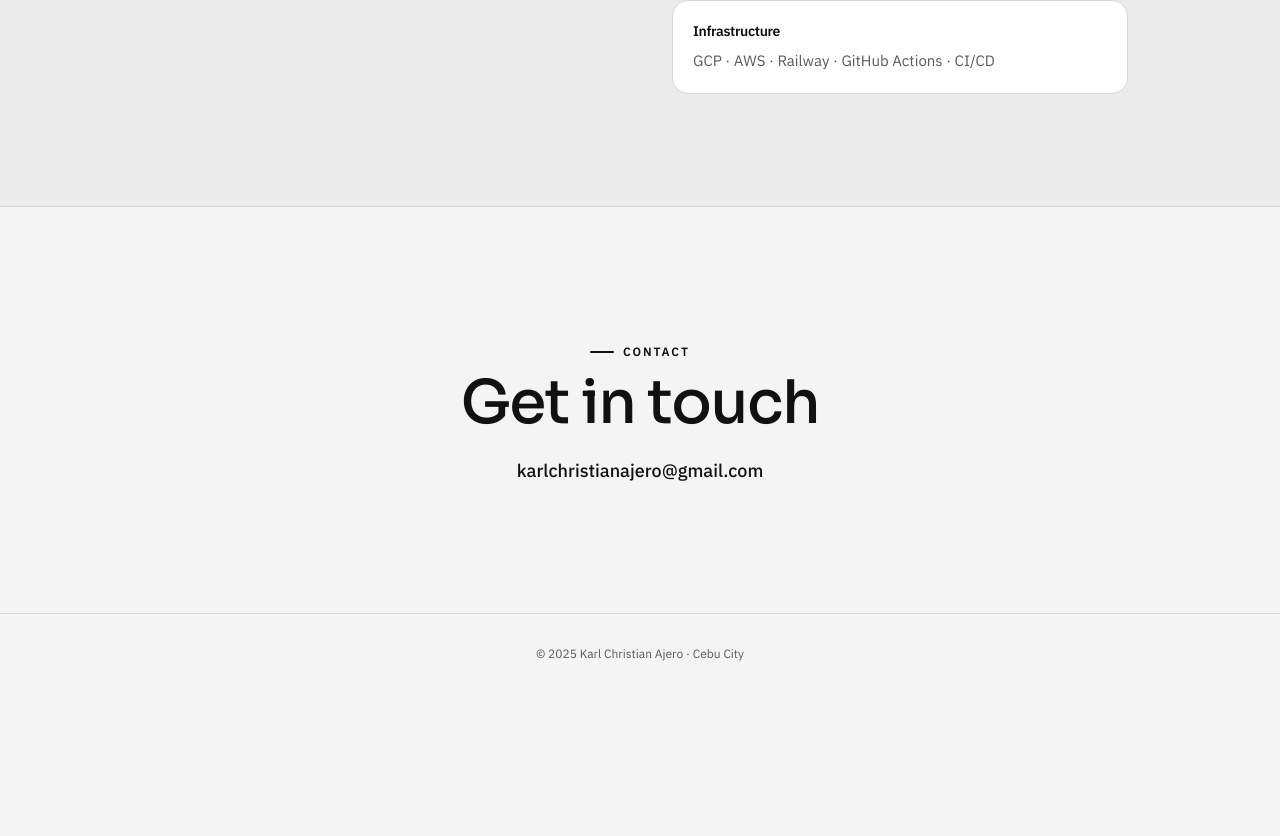
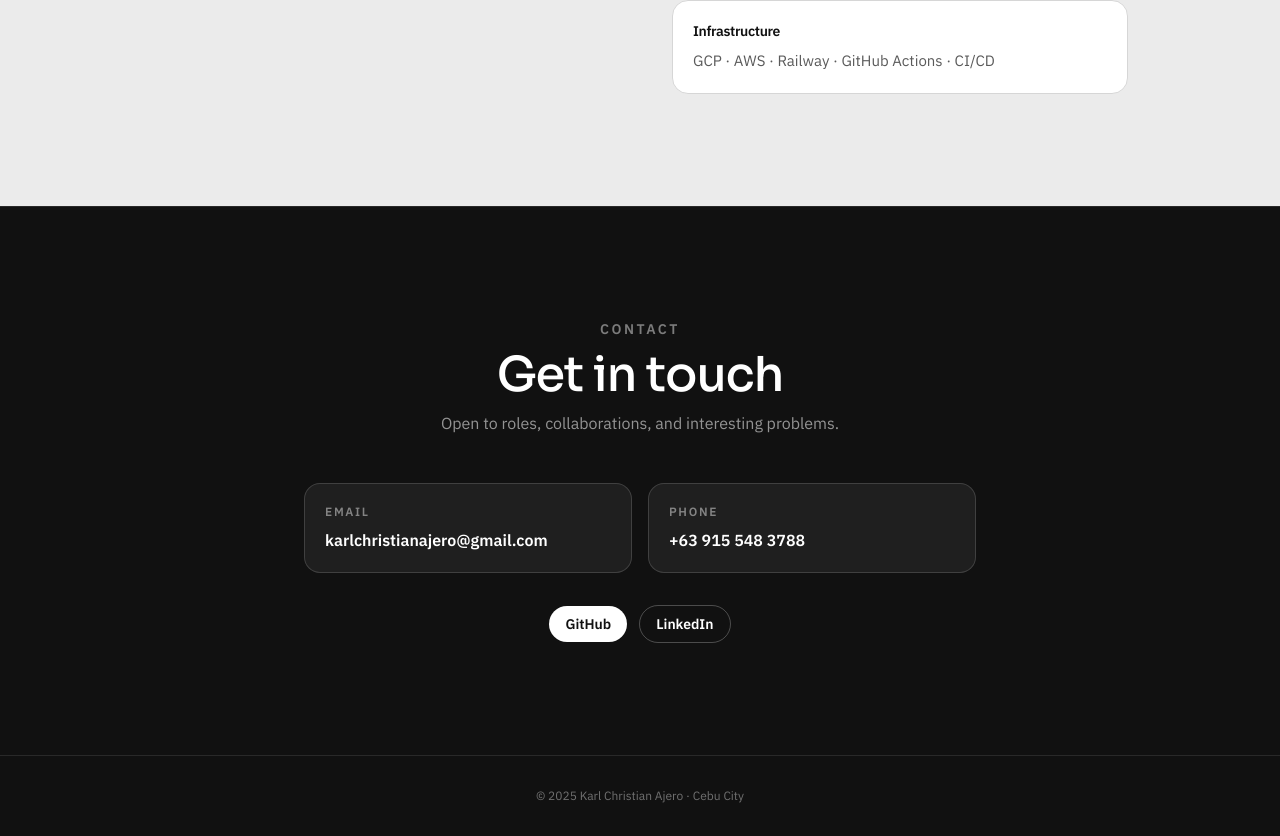
Before and after one commit to ZenXen7/Portfolio, a Next.js app: page / in a window 1280 px wide. Shown: the part 5968-6804 px from the top of the page. Before the commit the page ends 6662 px from the top, so only its background shows below. Built offline with nearby package versions, Linux system fonts and the light colour scheme.

Commit message:
Adjustments

```diff
--- a/src/app/layout.tsx
+++ b/src/app/layout.tsx
@@ -22,15 +22,15 @@ const fontDisplay = Sora({
 export const metadata: Metadata = {
   metadataBase: new URL(DATA.url),
   title: {
-    default: DATA.name,
-    template: `%s | ${DATA.name}`,
+    default: "Karl Christian Ajero | Software Developer",
+    template: `%s | Karl Christian Ajero`,
   },
   description: DATA.summary,
   icons: {
     icon: [{ url: "/icon.svg", type: "image/svg+xml" }],
   },
   openGraph: {
-    title: `${DATA.name}`,
+    title: "Karl Christian Ajero | Software Developer",
     description: DATA.summary,
     url: DATA.url,
     siteName: `${DATA.name}`,
@@ -57,7 +57,7 @@ export const metadata: Metadata = {
     },
   },
   twitter: {
-    title: `${DATA.name}`,
+    title: "Karl Christian Ajero | Software Developer",
     card: "summary_large_image",
   },
   verification: {
--- a/src/app/page.tsx
+++ b/src/app/page.tsx
@@ -235,20 +235,63 @@ export default function Page() {
         </div>
       </section>
 
-      <section id="contact" className="border-t border-[var(--line)]">
-        <Reveal className="mx-auto max-w-5xl px-4 py-16 text-center sm:px-6 sm:py-24 md:py-32">
-          <p className="section-kicker mx-auto justify-center">Contact</p>
-          <h2 className="font-display mt-3 text-3xl tracking-tight sm:text-4xl md:text-6xl">Get in touch</h2>
-          <Link
-            href={`mailto:${DATA.contact.email}`}
-            className="mt-5 inline-block max-w-full break-all text-base font-medium text-[var(--ink)] transition-opacity hover:opacity-70 sm:mt-6 sm:text-lg"
-          >
-            {DATA.contact.email}
-          </Link>
+      <section id="contact" className="border-t border-white/10 bg-[var(--ink)] text-white">
+        <Reveal className="mx-auto max-w-5xl px-4 py-16 sm:px-6 sm:py-24 md:py-28">
+          <div className="text-center">
+            <p className="text-sm font-semibold uppercase tracking-[0.18em] text-white/45">
+              Contact
+            </p>
+            <h2 className="font-display mt-3 text-3xl tracking-tight sm:text-4xl md:text-5xl">
+              Get in touch
+            </h2>
+            <p className="mx-auto mt-3 max-w-md text-sm text-white/55 sm:text-base">
+              Open to roles, collaborations, and interesting problems.
+            </p>
+          </div>
+
+          <div className="mx-auto mt-10 grid max-w-2xl gap-3 sm:mt-12 sm:grid-cols-2 sm:gap-4">
+            <Link
+              href={`mailto:${DATA.contact.email}`}
+              className="rounded-2xl border border-white/15 bg-white/[0.06] p-5 text-left transition-colors hover:border-white/35 hover:bg-white/[0.1]"
+            >
+              <p className="text-xs font-semibold uppercase tracking-[0.14em] text-white/45">
+                Email
+              </p>
+              <p className="mt-2 break-all text-sm font-semibold text-white sm:text-base">
+                {DATA.contact.email}
+              </p>
+            </Link>
+            <Link
+              href={`tel:${DATA.contact.telHref}`}
+              className="rounded-2xl border border-white/15 bg-white/[0.06] p-5 text-left transition-colors hover:border-white/35 hover:bg-white/[0.1]"
+            >
+              <p className="text-xs font-semibold uppercase tracking-[0.14em] text-white/45">
+                Phone
+              </p>
+              <p className="mt-2 text-sm font-semibold text-white sm:text-base">
+                {DATA.contact.tel}
+              </p>
+            </Link>
+          </div>
+
+          <div className="mt-8 flex flex-wrap items-center justify-center gap-3 text-sm font-semibold">
+            <Link
+              href={DATA.contact.social.GitHub.url}
+              className="rounded-full bg-white px-4 py-2 text-[var(--ink)] transition-opacity hover:opacity-90"
+            >
+              GitHub
+            </Link>
+            <Link
+              href={DATA.contact.social.LinkedIn.url}
+              className="rounded-full border border-white/25 px-4 py-2 text-white transition-colors hover:border-white/50 hover:bg-white/10"
+            >
+              LinkedIn
+            </Link>
+          </div>
         </Reveal>
       </section>
 
-      <footer className="border-t border-[var(--line)] px-4 py-8 text-center text-xs text-[var(--muted)] sm:px-6">
+      <footer className="border-t border-white/10 bg-[var(--ink)] px-4 py-8 text-center text-xs text-white/40 sm:px-6">
         © {new Date().getFullYear()} {DATA.name} · {DATA.location}
       </footer>
     </main>
--- a/src/data/resume.tsx
+++ b/src/data/resume.tsx
@@ -50,7 +50,8 @@ export const DATA = {
   ],
   contact: {
     email: "karlchristianajero@gmail.com",
-    tel: "09155483788",
+    tel: "+63 915 548 3788",
+    telHref: "+639155483788",
     social: {
       GitHub: {
         name: "GitHub",
```
